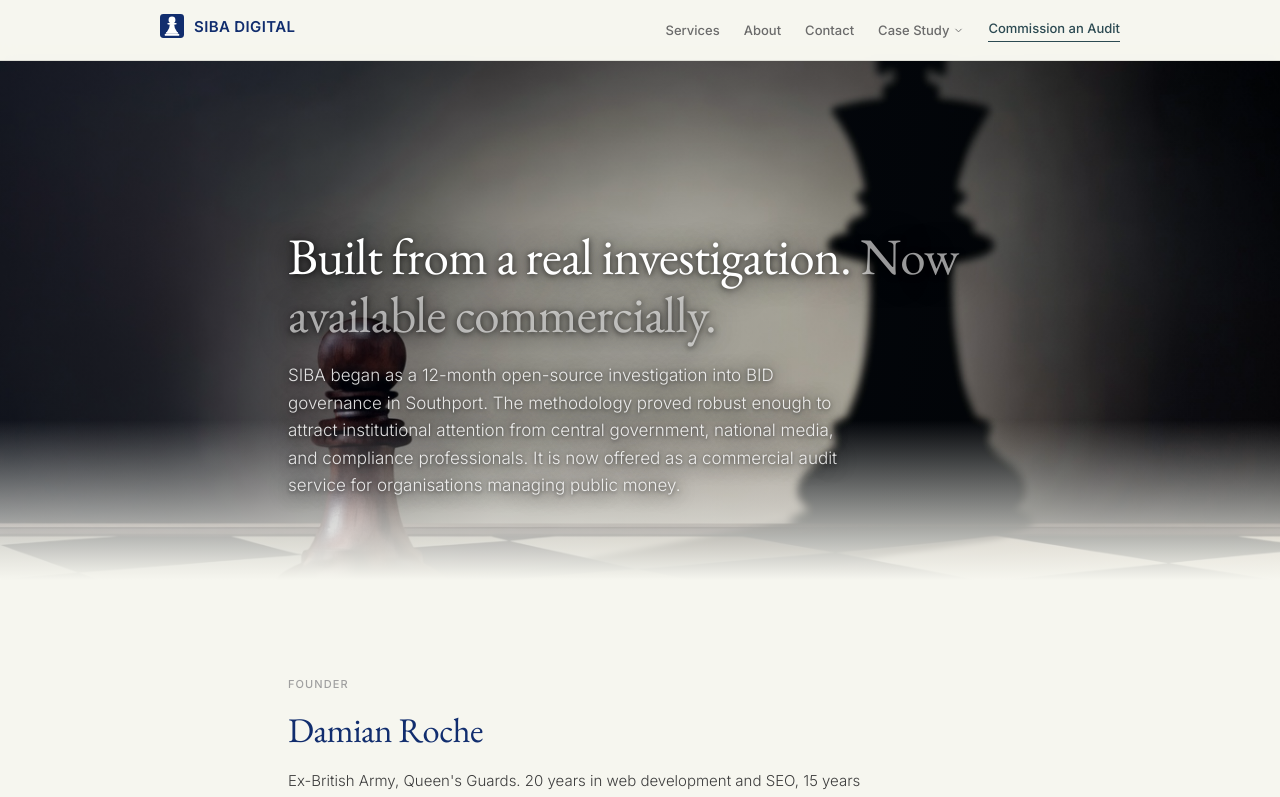
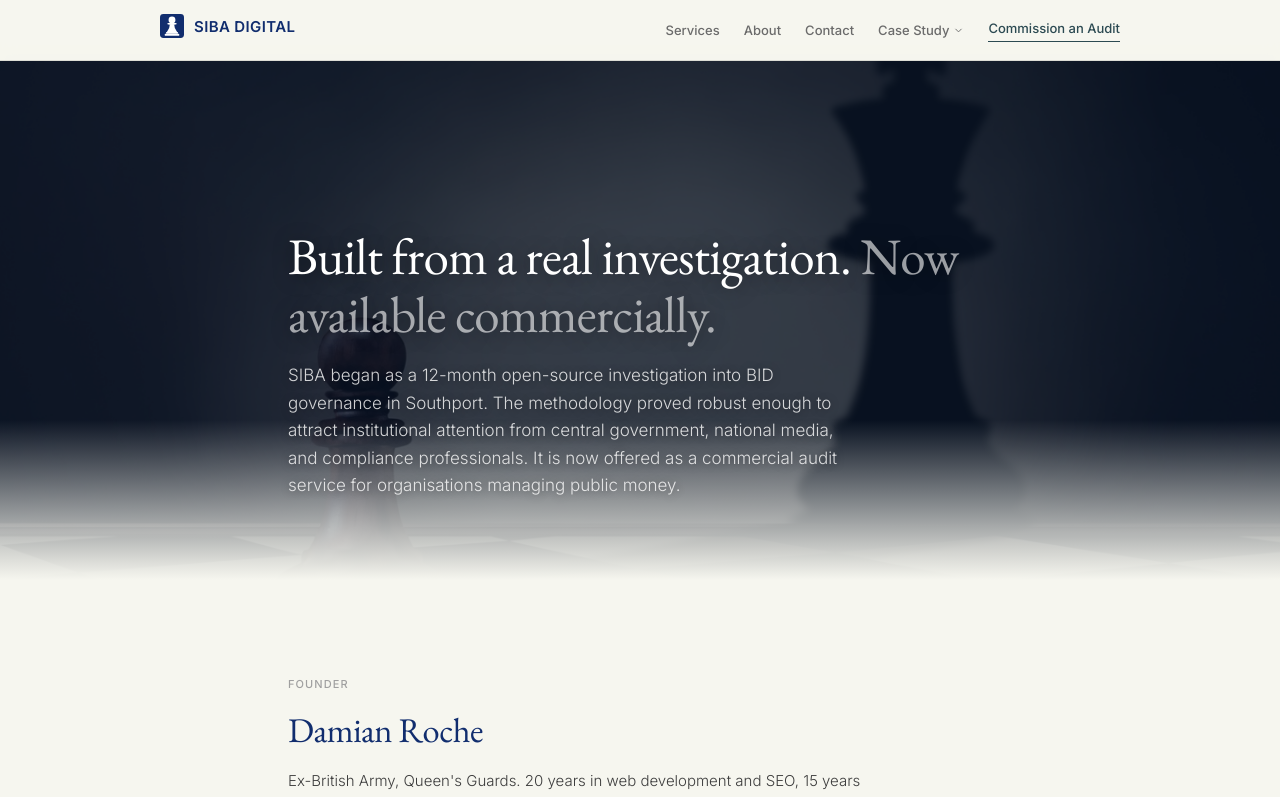
Before and after one commit to damian756/siba.digital, a Next.js app: page /about in a window 1280 px wide. Shown: the top 797 px of the page. Built offline with nearby package versions, Linux system fonts and the light colour scheme.

Commit message:
Match about hero overlay to homepage: bg-[#0a1628]/80

```diff
--- a/app/about/page.tsx
+++ b/app/about/page.tsx
@@ -57,8 +57,7 @@ export default function AboutPage() {
           className="object-cover object-center"
           priority
         />
-        {/* Light overlay — lets the chess pieces show through */}
-        <div className="absolute inset-0" style={{ background: "linear-gradient(100deg, rgba(10,22,40,0.45) 0%, rgba(10,22,40,0.30) 50%, rgba(10,22,40,0.10) 100%)" }} />
+        <div className="absolute inset-0 bg-[#0a1628]/80" />
         {/* Bottom fade to cream content */}
         <div className="absolute inset-x-0 bottom-0 h-40 bg-gradient-to-b from-transparent to-[#f6f6ef]" />
         <div className="relative z-10 mx-auto w-full max-w-3xl px-4 sm:px-6 lg:px-8 pb-20 pt-36">
@@ -66,13 +65,13 @@ export default function AboutPage() {
             className="text-white mb-5 leading-[1.12]"
             style={{
               fontSize: "clamp(2rem, 1.4rem + 2.4vw, 3.2rem)",
-              textShadow: "0 2px 30px rgba(0,0,0,0.9), 0 1px 6px rgba(0,0,0,0.7)",
+              textShadow: "0 2px 20px rgba(0,0,0,0.4)",
             }}
           >
             Built from a real investigation.{" "}
             <span className="text-white/60">Now available commercially.</span>
           </h1>
-          <p className="text-white/85 text-[17px] leading-relaxed max-w-xl" style={{ textShadow: "0 2px 20px rgba(0,0,0,0.9), 0 1px 4px rgba(0,0,0,0.6)" }}>
+          <p className="text-white/80 text-[17px] leading-relaxed max-w-xl" style={{ textShadow: "0 1px 8px rgba(0,0,0,0.35)" }}>
             SIBA began as a 12-month open-source investigation into BID
             governance in Southport. The methodology proved robust enough to
             attract institutional attention from central government, national
```
